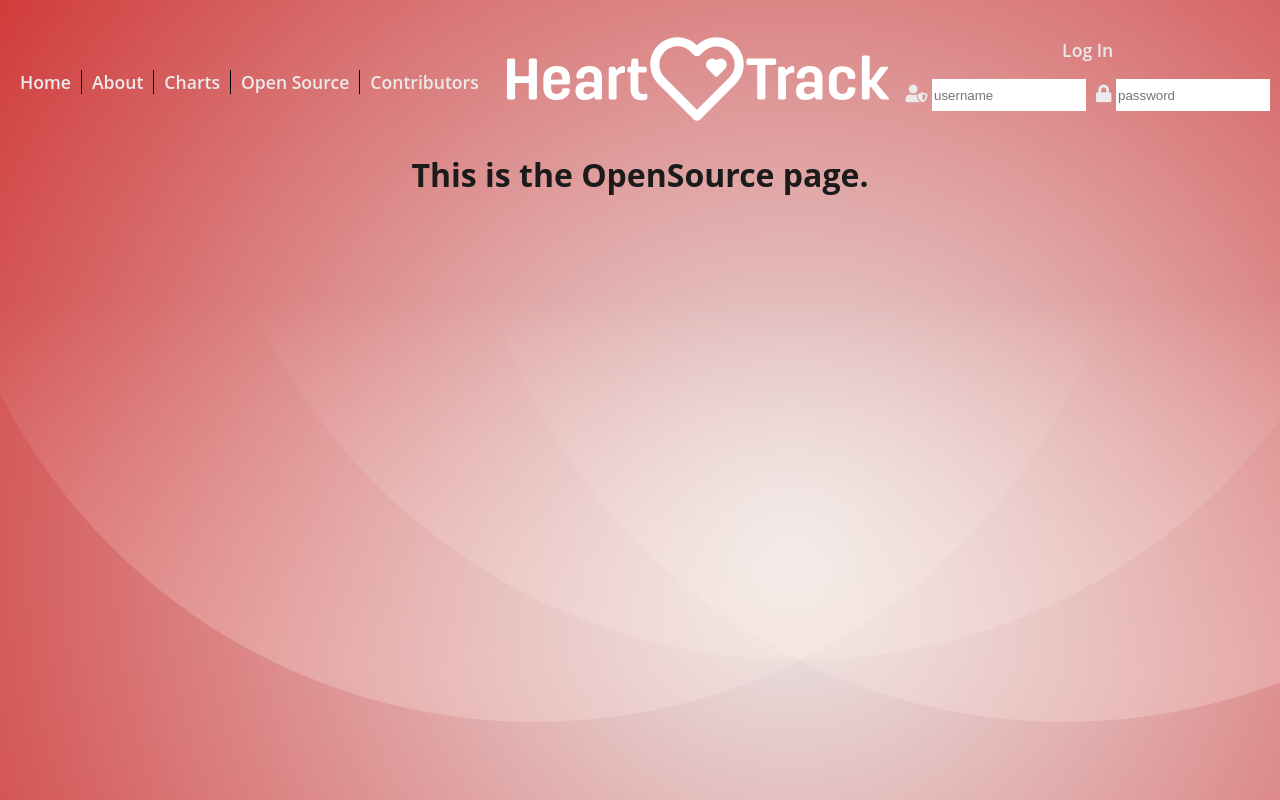
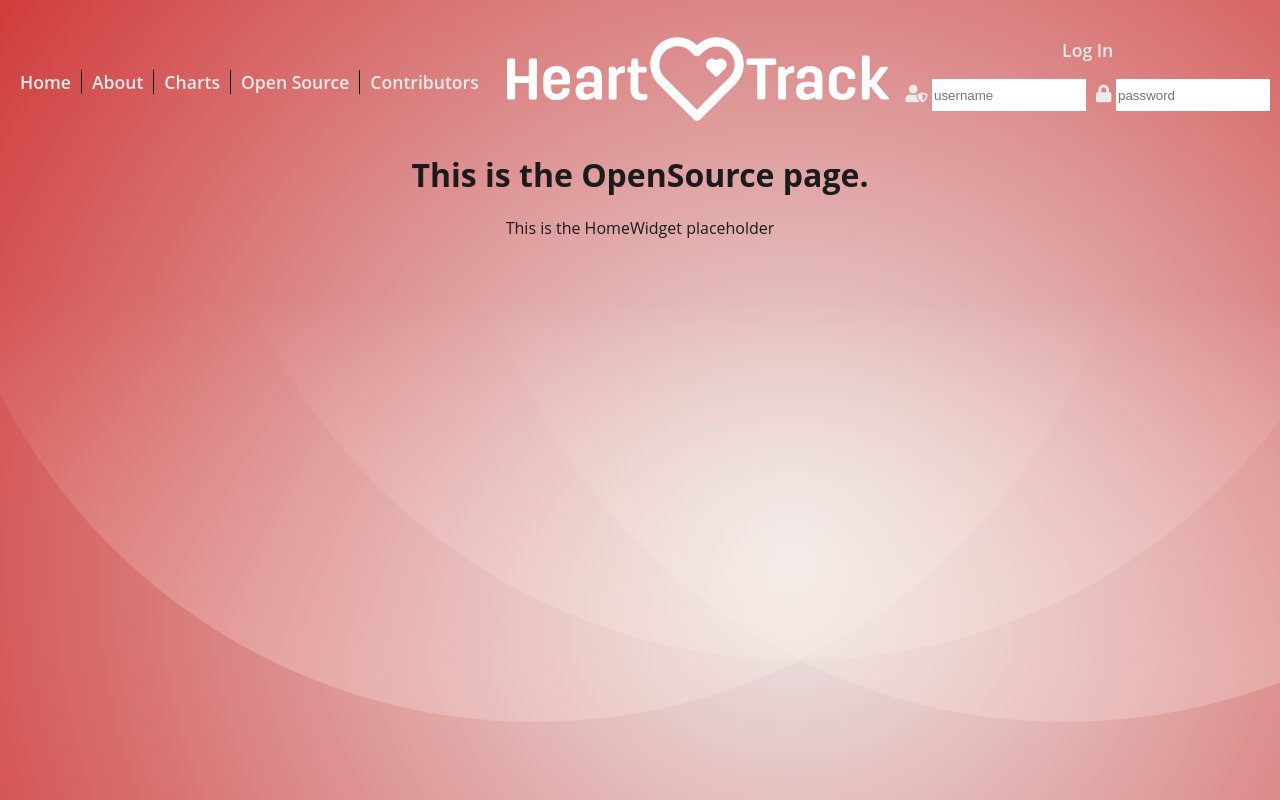
Before and after one commit to JS-goose/heart-track, a React (Create React App) app: page /opensource in a window 1280 px wide. Built offline with nearby package versions, Linux system fonts and the light colour scheme.

Commit message:
created and imported HomeWidgets

```diff
--- a/src/App.js
+++ b/src/App.js
@@ -7,6 +7,7 @@ import Home from "./components/layout/pages/Home";
 import Charts from "./components/layout/pages/Charts";
 import OpenSource from "./components/layout/pages/OpenSource";
 import Contributors from "./components/layout/pages/Contributors";
+import HomeWidgets from "./components/layout/HomeWidgets/HomeWidgets";
 
 class App extends Component {
   render() {
@@ -19,6 +20,7 @@ class App extends Component {
           <Route path="/charts" component={Charts} />
           <Route path="/contributors" component={Contributors} />
           <Route path="/opensource" component={OpenSource} />
+          <HomeWidgets />
         </div>
       </Router>
     );
--- /dev/null
+++ b/src/components/layout/HomeWidgets/HomeWidgets.js
@@ -0,0 +1,7 @@
+import React from "react";
+
+const HomeWidget = () => {
+  return <article>This is the HomeWidget placeholder</article>;
+};
+
+export default HomeWidget;
```
